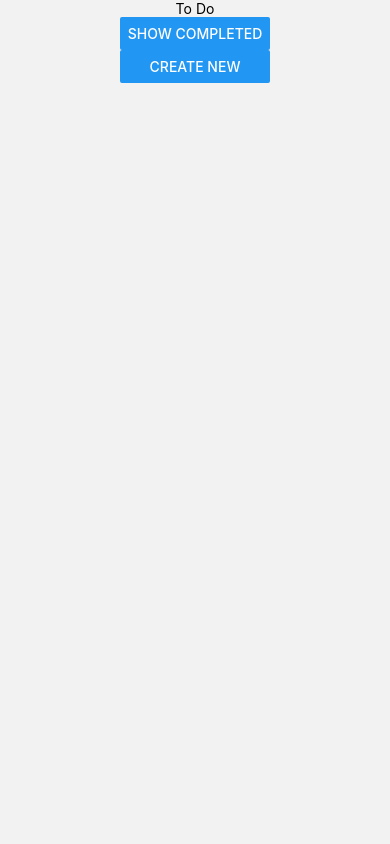
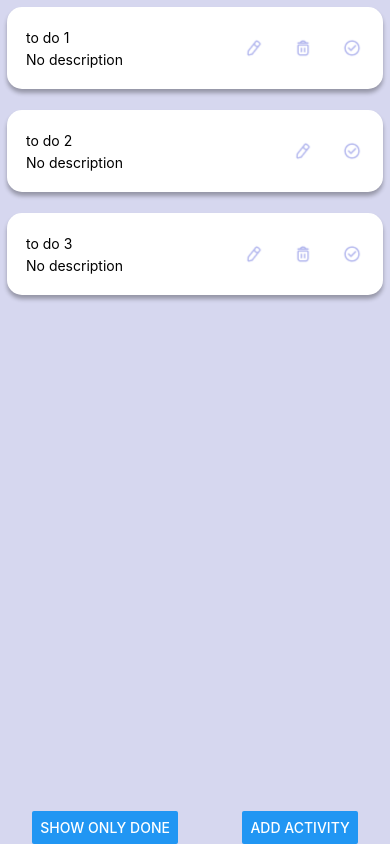
Before and after one commit to EduBarreira1212/RN-ToDo-List, a React Native app: screen /Home in a window 390 px wide. Built offline with nearby package versions, Linux system fonts and the light colour scheme.

Commit message:
feat: improve HomeScreen with FlatList for displaying tasks and toggle for completed items

```diff
--- a/src/screens/home/index.tsx
+++ b/src/screens/home/index.tsx
@@ -1,19 +1,59 @@
-import React from 'react';
-import { View, Text, Button } from 'react-native';
+import React, { useState } from 'react';
+import { View, Button, FlatList } from 'react-native';
 import { StackScreenProps } from '@react-navigation/stack';
-import { RootStackParamList } from '../../types';
+import { RootStackParamList, ToDo } from '../../types';
 import { SafeAreaView } from 'react-native-safe-area-context';
 import styles from './styles';
+import EmptyList from './components/EmptyList';
+import ItemList from './components/ItemList';
 
 type HomeScreenProps = StackScreenProps<RootStackParamList, 'Home'>;
 
 const HomeScreen: React.FC<HomeScreenProps> = ({ navigation }) => {
+  const [showCompletedItems, setShowCompletedItems] = useState(false);
+
+  const handleShowCompletedItems = () => {
+    setShowCompletedItems(!setShowCompletedItems);
+  };
+
+  const handleAdd = () => {
+    navigation.navigate('Add');
+  };
+
+  const toDoList: ToDo[] = [
+    {
+      name: 'to do 1',
+      done: false,
+    },
+    {
+      name: 'to do 2',
+      done: true,
+    },
+    {
+      name: 'to do 3',
+      done: false,
+    },
+  ];
+
   return (
-    <SafeAreaView style={styles.mainContainer}>
-      <Text>To Do</Text>
-      <View>
-        <Button title="Show completed" onPress={() => navigation.navigate('Edit')} />
-        <Button title="Create new" onPress={() => navigation.navigate('Edit')} />
+    <SafeAreaView style={styles.container}>
+      <FlatList
+        showsVerticalScrollIndicator={false}
+        style={styles.flatListContent}
+        ListEmptyComponent={EmptyList}
+        ItemSeparatorComponent={() => <View style={{ height: 21 }} />}
+        ListFooterComponent={() => <View style={{ height: 21 }} />}
+        data={showCompletedItems ? toDoList.filter((toDo) => toDo.done) : toDoList}
+        renderItem={({ item, index }) => {
+          return <ItemList index={index} item={item} />;
+        }}
+      />
+      <View style={styles.buttonsContainer}>
+        <Button
+          title={showCompletedItems ? 'Show all' : 'Show only done'}
+          onPress={handleShowCompletedItems}
+        />
+        {!showCompletedItems ? <Button title="Add activity" onPress={handleAdd} /> : null}
       </View>
     </SafeAreaView>
   );
--- a/src/screens/home/styles.ts
+++ b/src/screens/home/styles.ts
@@ -1,12 +1,17 @@
 import { StyleSheet } from "react-native";
 
 const styles = StyleSheet.create({
-    mainContainer: {
-        width: 'auto',
-        display: 'flex',
-        flexDirection: 'column',
-        alignItems: 'center',
-        justifyContent: 'space-between'
+    container: {
+        flex: 1,
+        backgroundColor: '#d6d7ef'
+    },
+    flatListContent: {
+        flex: 1,
+        padding: 7,
+    },
+    buttonsContainer: {
+        flexDirection: 'row',
+        justifyContent: 'space-around',
     }
 });
 
```
